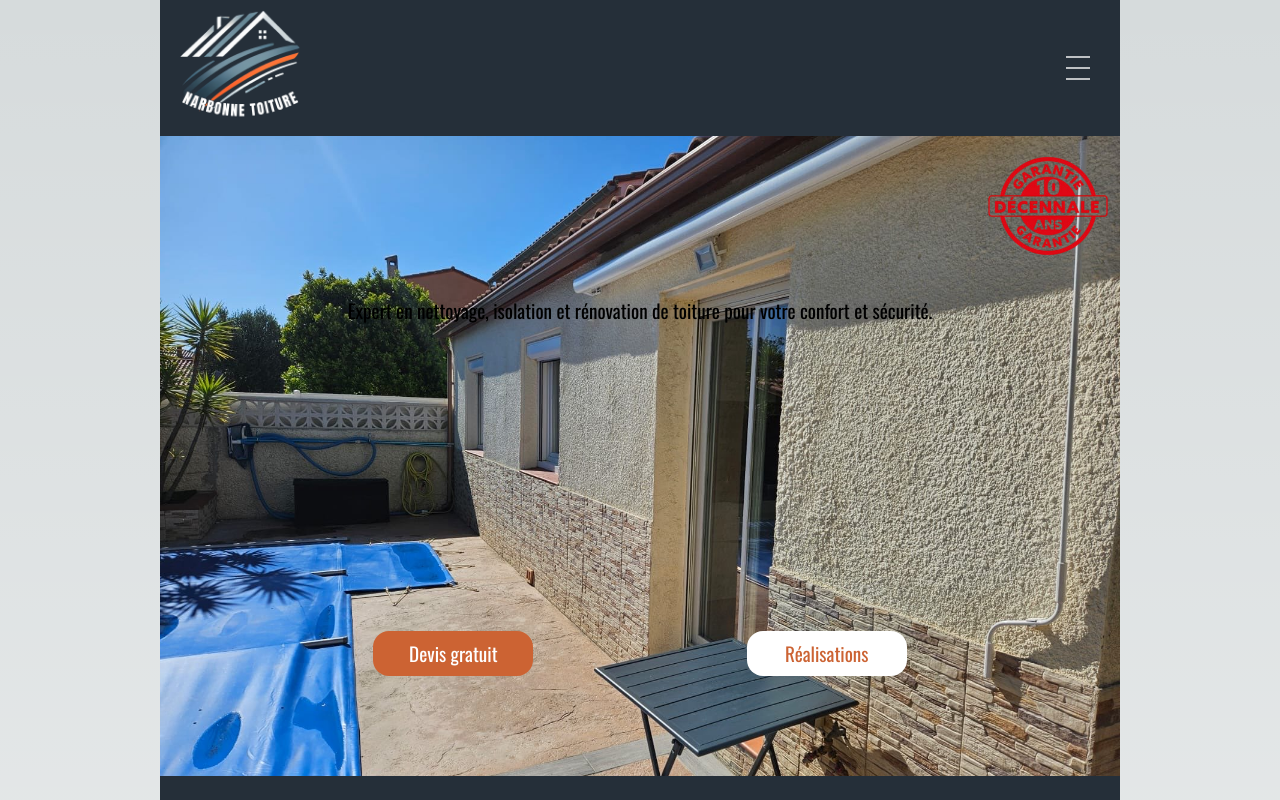
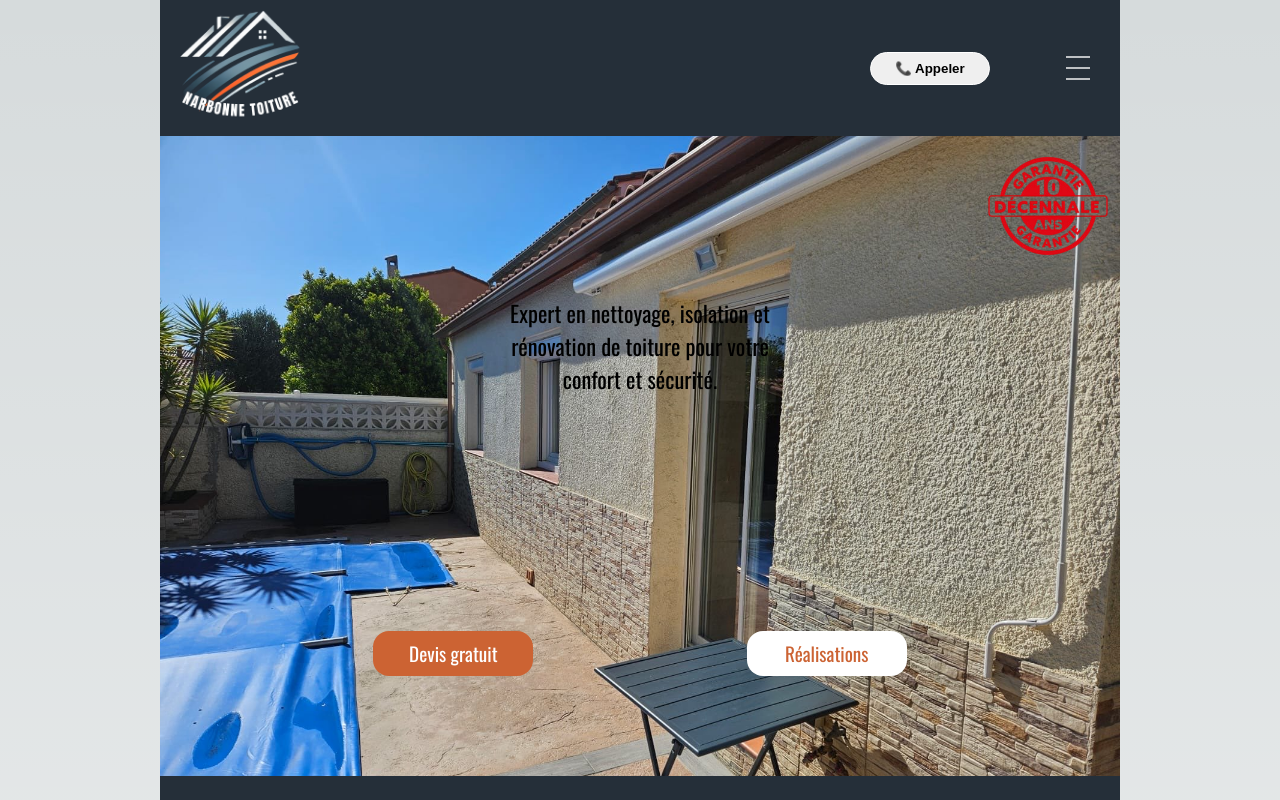
Before and after one commit to AdrienW86/narbonne-toiture, a Next.js app: page / in a window 1280 px wide. Shown: the top 800 px of the page. Built offline with nearby package versions, Linux system fonts and the light colour scheme.

Commit message:
mise en ligne

```diff
--- a/components/Banner/banner.module.css
+++ b/components/Banner/banner.module.css
@@ -75,9 +75,9 @@
 .p {
     position: absolute;
     text-align: center;
-    font-size: 1.2em;
-    width: 70%;
-    left: 15%;
+    font-size: 1.4em;
+    width: 300px;
+    left: calc(50% - 150px);
     top: 20vh;
     z-index: 3;
 }
--- /dev/null
+++ b/components/CallButton/CallButton.js
@@ -0,0 +1,12 @@
+import React from 'react';
+import styles from './button.module.css'
+
+export default function CallButton() {
+    return (
+        <a href="tel:+33669999357" className={styles.link}>
+            <button className={styles.btn}>
+            📞 Appeler
+            </button>
+        </a>
+    );
+}
--- /dev/null
+++ b/components/CallButton/button.module.css
@@ -0,0 +1,23 @@
+.link {
+   position: absolute;
+   right: 130px;
+   display: flex;
+   justify-content: center;
+}
+
+.btn {
+    padding: 8px;
+    margin: auto;
+    font-weight: bold;
+    border-radius: 20px;
+    width: 120px;
+    transition: .4s ease-in-out;
+    text-align: center;
+    border: 1px solid white;
+}
+
+.btn:hover {
+    cursor: pointer;
+    color: rgb(37,47,57);
+    background-color: white;
+}
--- a/components/Gallery/Gallery.js
+++ b/components/Gallery/Gallery.js
@@ -18,13 +18,11 @@ export default function Gallery() {
   const [isOpen, setIsOpen] = useState(false);
   const [currentImage, setCurrentImage] = useState(null);
 
-  // Ouvrir la lightbox
   const openLightbox = (imageSrc) => {
     setCurrentImage(imageSrc);
     setIsOpen(true);
   };
 
-  // Fermer la lightbox
   const closeLightbox = () => {
     setIsOpen(false);
   };
@@ -45,7 +43,6 @@ export default function Gallery() {
         ))}
       </div>
 
-      {/* Lightbox */}
       {isOpen && (
         <div className={styles.lightboxOverlay} onClick={closeLightbox}>
           <div className={styles.lightboxContent}>
--- a/components/Header/Header.js
+++ b/components/Header/Header.js
@@ -2,6 +2,7 @@
 
 import React, { useState } from 'react';
 import Link from 'next/link';
+import CallButton from '../CallButton/CallButton';
 import { motion, AnimatePresence } from 'framer-motion';
 import { useInView } from 'react-intersection-observer';
 import styles from './header.module.css'
@@ -35,7 +36,7 @@ export default function Header() {
           sizes="(max-width: 600px) 100vw, (max-width: 1024px) 50vw, 33vw"
         />
       </Link>
-
+      <CallButton />
       <div className={styles.buttonBox}>
         <button className={`${styles.hamburger} ${isMenuOpen ? styles.open : styles.close}`} onClick={handleMenuToggle} aria-label="hamburger button">
             <span className={styles.line}> </span>
--- a/components/Header/header.module.css
+++ b/components/Header/header.module.css
@@ -3,7 +3,6 @@
     height: 17vh;
     width: 100%;
     display: flex;
-    flex-direction: column;
     justify-content: center;
     text-align: center;
     align-items: center;
--- a/components/Map/Map.js
+++ b/components/Map/Map.js
@@ -8,7 +8,7 @@ export default function GoogleMap() {
     name: "Narbonne Toiture",
     email: "ortiz@gmail.com",
     phone: "06 69 99 93 57",
-    fullAddress: "Pyrénées Orientales",
+    fullAddress: "Narbonne",
   };
 
   return (
@@ -28,7 +28,7 @@ export default function GoogleMap() {
       </div>
       <div className={styles.mapContainer}>
         <iframe
-          src="https://www.google.com/maps/embed?pb=!1m18!1m12!1m3!1d46915.49122963929!2d2.863226134086672!3d42.69910031702662!2m3!1f0!2f0!3f0!3m2!1i1024!2i768!4f13.1!3m3!1m2!1s0x12b06e4e80fd88fd%3A0x1c83306520f2dd4f!2sPerpignan!5e0!3m2!1sfr!2sfr!4v1745486342047!5m2!1sfr!2sfr"
+          src="https://www.google.com/maps/embed?pb=!1m18!1m12!1m3!1d186295.02789860705!2d2.8685391435457595!3d43.14947303712503!2m3!1f0!2f0!3f0!3m2!1i1024!2i768!4f13.1!3m3!1m2!1s0x12b1ab414900fb89%3A0x4078821166d23a0!2s11100%20Narbonne!5e0!3m2!1sfr!2sfr!4v1746358348656!5m2!1sfr!2sfr"
           allowFullScreen=""
           loading="lazy"
           referrerPolicy="no-referrer-when-downgrade"
```
Also changed, not shown: components/Banner/Banner.js (indentation only).
